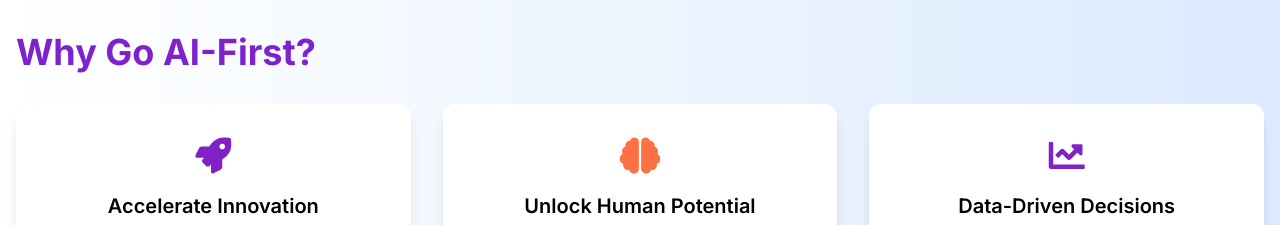
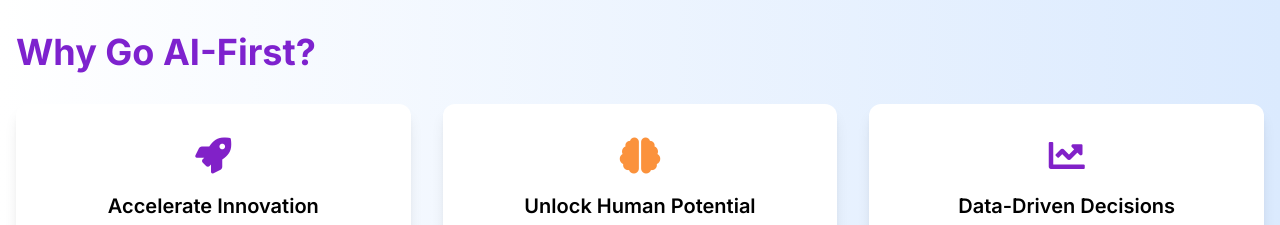
Before and after one commit to aihumanmind/aihumanmind, a plain HTML site: page index.html in a window 1280 px wide. Shown: the part 1220-1445 px from the top of the page. Drawn offline with nearby package versions, Linux system fonts and the light colour scheme.

Commit message:
Update index.html

```diff
--- a/index.html
+++ b/index.html
@@ -130,7 +130,7 @@
             <p class="text-gray-600 text-center">AI enables rapid prototyping, smarter products, and faster go-to-market for your business.</p>
           </div>
           <div class="bg-white rounded-xl shadow-lg p-8 flex flex-col items-center hover:shadow-2xl transition transform hover:-translate-y-2 ai-card animate">
-            <i class="fas fa-brain text-4xl mb-4" style="color:#ff7043;"></i>
+            <i class="fas fa-brain text-4xl text-orange-400 mb-4"></i>
             <h4 class="text-xl font-semibold mb-2">Unlock Human Potential</h4>
             <p class="text-gray-600 text-center">Automate repetitive tasks and empower your team to focus on creativity and strategy.</p>
           </div>
```
